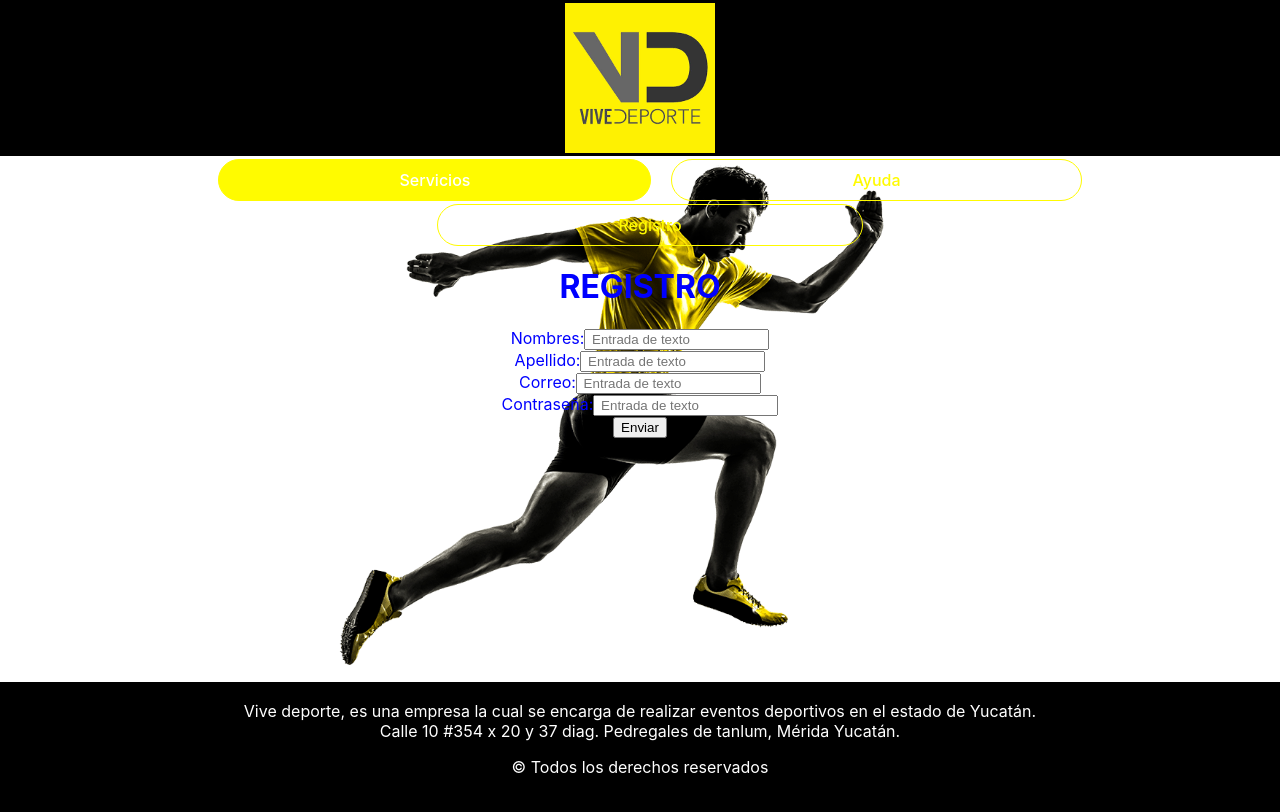
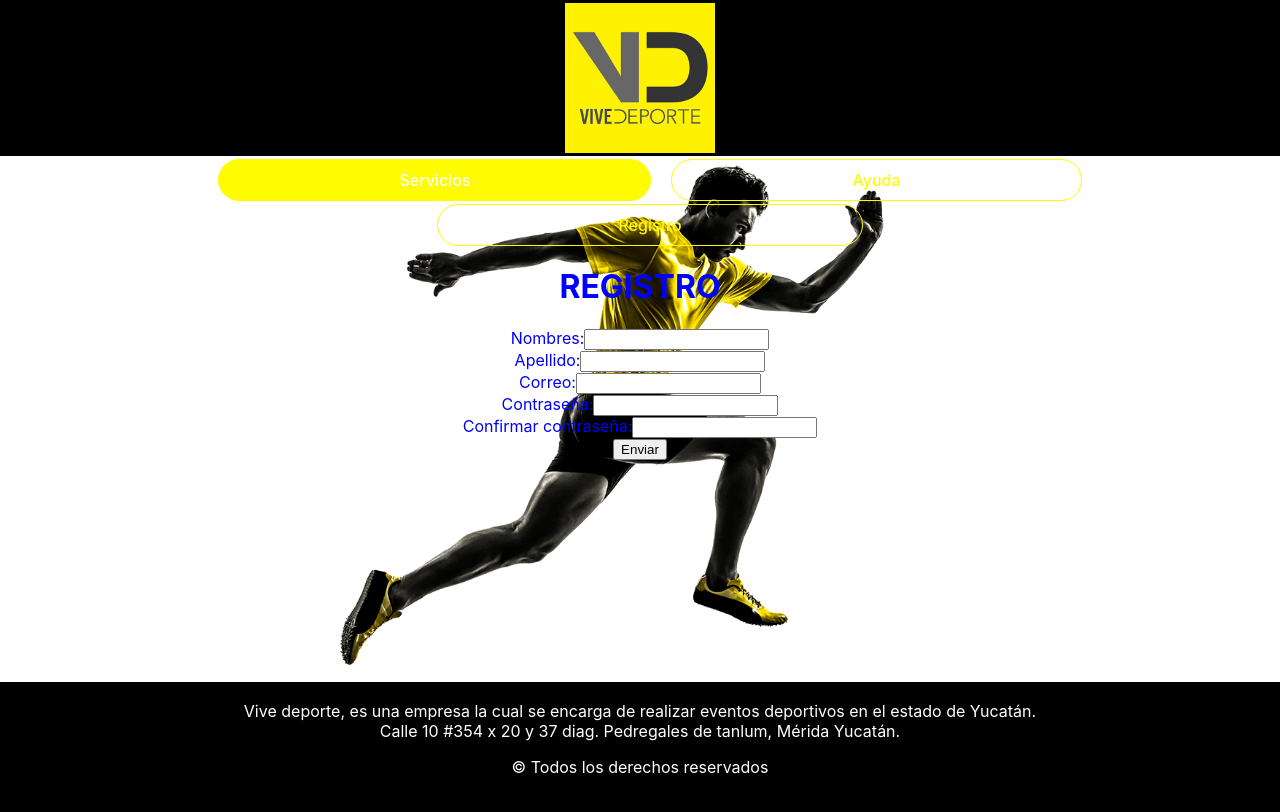
Before and after one commit to Luis-Tuyu/vive_deporte, a React (Create React App) app: page /#/Registro in a window 1280 px wide. Shown: the top 812 px of the page. Built offline with nearby package versions, Linux system fonts and the light colour scheme.

Commit message:
octavo commit 	Correcion de formulario1

```diff
--- a/src/componentes/Formulario.js
+++ b/src/componentes/Formulario.js
@@ -1,23 +1,34 @@
 import React, {Component} from 'react';
+
 
 class formulario extends Component{
     constructor(props){
         super(props);
-        this.state={value: ' '};
-        this.state.nombre={value: ' '};
-        this.state.apellido={value: ' '};
-        this.state.correo={value: ' '};
-        this.state.contraseña={value: ' '};
+        this.state={
+            nombre: '',
+            apellido: '',
+            correo: '',
+            contraseña: '',
+            rcontraseña:''
+        };
+        this.handleInputChange = this.handleInputChange.bind(this);
+    }
 
-        this.handleChange= this.handleChange.bind(this);
-        this.handleSubmit= this.handleSubmit.bind(this);
+    handleInputChange(event) {
+        const target = event.target;
+        const value = '';
+        const name = target.name;
+
+        this.setState({[name]: target.value});
     }
-    handleChange(event){
+/*
+    handleChange(event) {
         this.setState({value: event.target.value});
-    }
+    }*/
+
     handleSubmit (event){
-        alert('Envio satisfactorio');
-        event.preventDefault();
+            alert('Envio satisfactorio');
+            event.preventDefault();
     }
 
 
@@ -27,25 +38,31 @@ class formulario extends Component{
             <h1>REGISTRO</h1>
                 <label>
                     Nombres:
-                    <input type="text" placeholder=" Entrada de texto" required value={this.state.value.nombre} onChange={this.handleChange.nombre}/>
+                    <input name="nombre" type="text"  required value={this.state.nombre} onChange={this.handleInputChange} />
                 </label>
                 <br/>
                 <label>
                     Apellido:
-                    <input type="text" placeholder=" Entrada de texto" required value={this.state.value.apellido} onChange={this.handleChange.apellido}/>
+                    <input name="apellido" type="text"  required value={this.state.apellido} onChange={this.handleInputChange} />
                 </label>
                 <br/>
                 <label>
                     Correo:
-                    <input type="email" placeholder=" Entrada de texto" required value={this.state.value.correo} onChange={this.handleChange.correo}/>
+                    <input name="correo" type="email"  required value={this.state.correo} onChange={this.handleInputChange} />
                 </label>
                 <br/>
                 <label>
                     Contraseña:
-                    <input type="password" placeholder=" Entrada de texto" required value={this.state.value.contraseña} onChange={this.handleChange.contraseña}/>
+                    <input name="contraseña" type="password"  required value={this.state.contraseña} onChange={this.handleInputChange} />
                 </label>
                 <br/>
-                <input type="submit" value="Enviar"/>
+                <label>
+                    Confirmar contraseña:
+                    <input name="rcontraseña" type="password" required value={this.state.rcontraseña} onChange={this.handleInputChange} />
+                </label>
+                <br/>
+                <input type="submit" value="Enviar" />
+
           </form>
         );
     }
--- a/src/componentes/Popup.js
+++ b/src/componentes/Popup.js
@@ -17,21 +17,6 @@ class popup extends Component{
           {" "}
           <Sesion/>
         </div>
-        <div >
-            <button className="bfan2" onClick={() => {
-              console.log("modal closed ");
-              close();
-            }}>
-                {this.props.nombre}
-            </button>
-
-            <button className="bfan2" onClick={() => {
-              console.log("modal closed ");
-              close();
-            }}>
-                {this.props.nombre2}
-            </button>
-        </div>
       </div>
     )}
   </Popup>
--- a/src/componentes/Sesion.js
+++ b/src/componentes/Sesion.js
@@ -30,7 +30,7 @@ class sesion extends Component{
                     Contraseña:
                     <input type="password" placeholder=" Entrada de texto" required value={this.state.value.contraseña} onChange={this.handleChange.contraseña}/>
                 </label>
-                <input className="bfan2" type="submit" value="Enviar"/>
+                <input className="bfan" type="submit" value="Enviar"/>
 
             </form>
 
```
